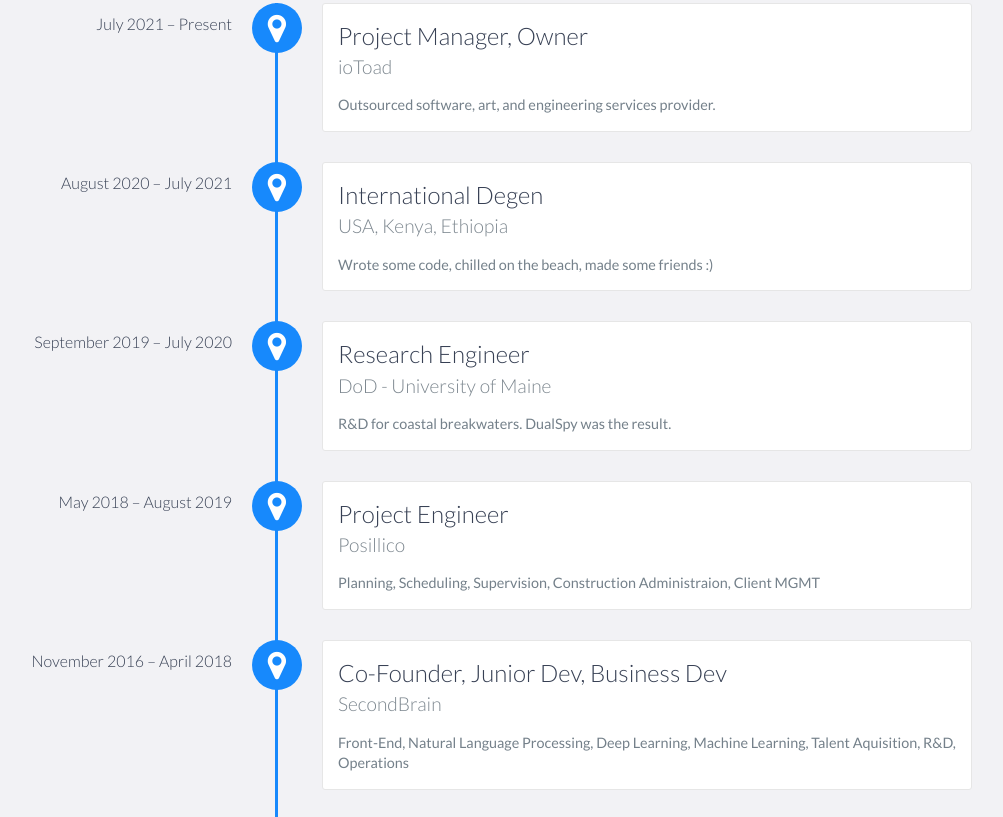
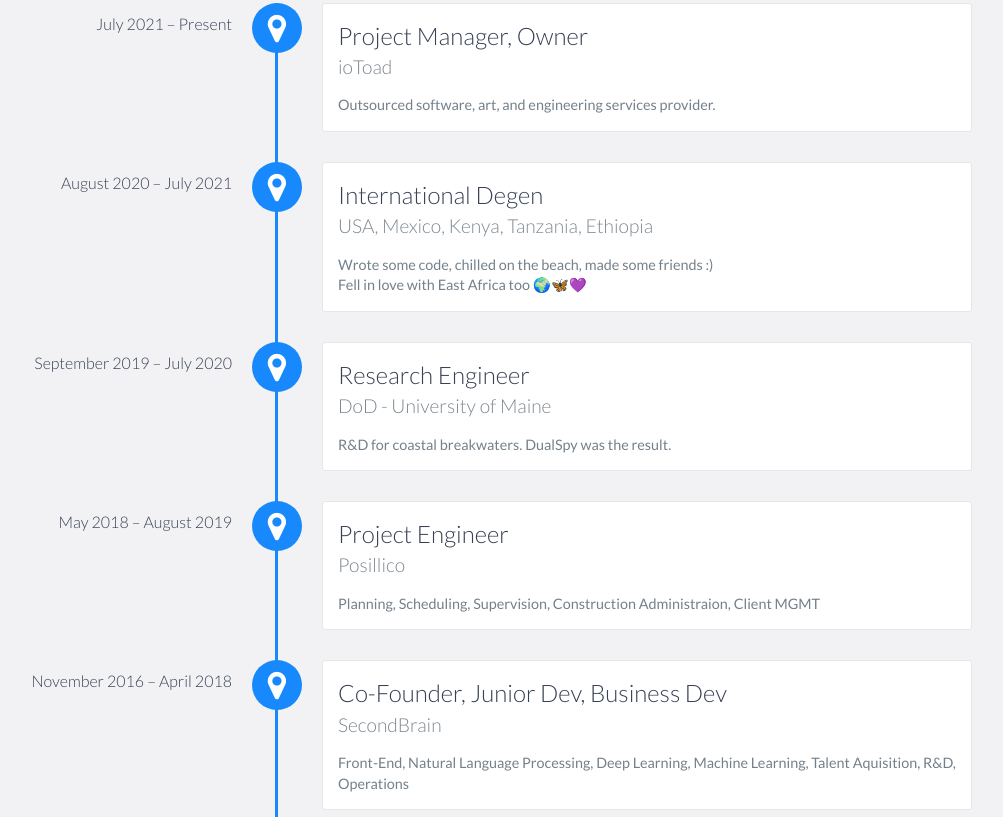
Before and after one commit to jb4earth/portfolio, a website: page index.html in a window 1280 px wide. Shown: the part 3363-4180 px from the top of the page, without its empty margins (168-1171 px from the left). Drawn offline with nearby package versions, Linux system fonts and the light colour scheme.

Commit message:
Update index.html

```diff
--- a/index.html
+++ b/index.html
@@ -281,9 +281,11 @@
             </div>
 	    <div data-date="August 2020 – July 2021">
                 <h3>International Degen</h3>
-                <h4>USA, Kenya, Ethiopia</h4>
+                <h4>USA, Mexico, Kenya, Tanzania, Ethiopia</h4>
                 <p>
                     Wrote some code, chilled on the beach, made some friends :)
+		    </br>
+		Fell in love with East Africa too 🌍🦋💜
                 </p>
             </div>
             <div data-date="September 2019 – July 2020">
```
